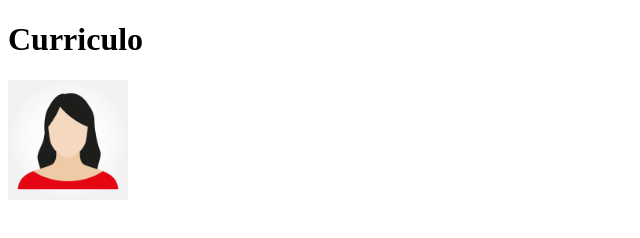
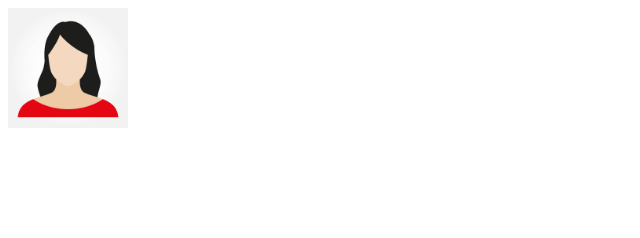
Before and after one commit to 1sadorakll/Curriculo_FulanoTal, a plain HTML site: page index.html in a window 1280 px wide. Shown: the whole page, without its empty margins (0-640 px from the left). Drawn offline with Linux system fonts and the light colour scheme.

Commit message:
atualizaçao

```diff
--- a/index.html
+++ b/index.html
@@ -6,7 +6,6 @@
         <title>Curriculo Fulano de Tal</title>
     </head>
     <body>
-        <h1>Curriculo</h1>
         <img src="/images/avatar.jpg"
         alt="Image Fulano tal"
         width="120" height="120"
```
